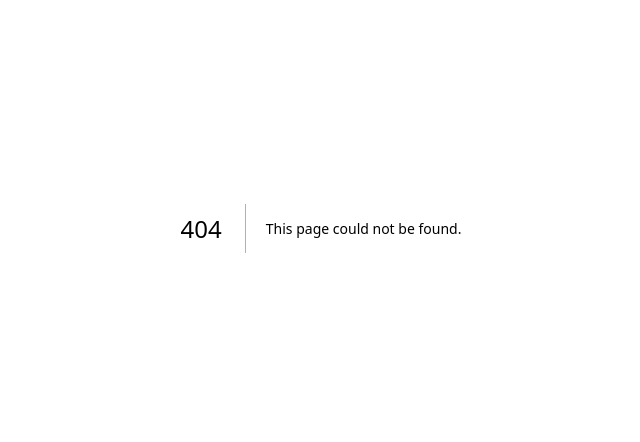
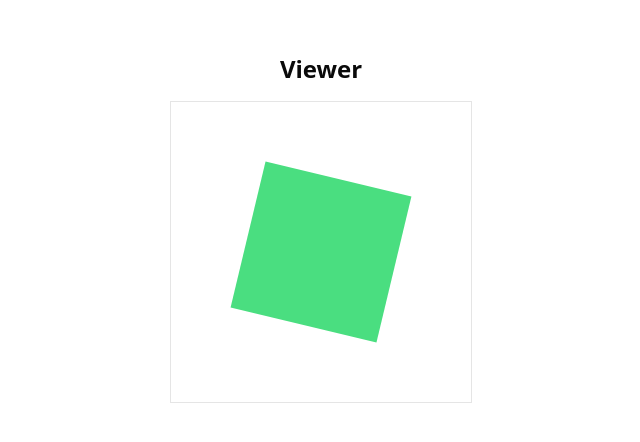
Before and after one commit to FumiyaKidachi0722/minemap-explorer, a Next.js app: page /viewer in a window 1280 px wide. Before the commit this address had no page. Shown: the part 172-614 px from the top of the page, without its empty margins (319-959 px from the left). Built offline with nearby package versions, Linux system fonts and the light colour scheme.

Commit message:
Fix build fonts and add viewer page

```diff
--- a/src/app/globals.css
+++ b/src/app/globals.css
@@ -44,6 +44,8 @@
 }
 
 :root {
+  --font-geist-sans: ui-sans-serif, system-ui, sans-serif;
+  --font-geist-mono: ui-monospace, SFMono-Regular, monospace;
   --radius: 0.625rem;
   --background: oklch(1 0 0);
   --foreground: oklch(0.145 0 0);
--- a/src/app/layout.tsx
+++ b/src/app/layout.tsx
@@ -1,16 +1,5 @@
 import type { Metadata } from 'next';
-import { Geist, Geist_Mono } from 'next/font/google';
 import './globals.css';
-
-const geistSans = Geist({
-  variable: '--font-geist-sans',
-  subsets: ['latin'],
-});
-
-const geistMono = Geist_Mono({
-  variable: '--font-geist-mono',
-  subsets: ['latin'],
-});
 
 export const metadata: Metadata = {
   title: 'Create Next App',
@@ -24,11 +13,7 @@ export default function RootLayout({
 }>) {
   return (
     <html lang="en">
-      <body
-        className={`${geistSans.variable} ${geistMono.variable} antialiased`}
-      >
-        {children}
-      </body>
+      <body className="antialiased font-sans">{children}</body>
     </html>
   );
 }
--- /dev/null
+++ b/src/app/viewer/page.tsx
@@ -0,0 +1,12 @@
+'use client';
+
+import ViewerCanvas from '@/presentation/components/ViewerCanvas';
+
+export default function ViewerPage() {
+  return (
+    <div className="flex flex-col items-center justify-center min-h-screen p-8">
+      <h1 className="text-2xl font-bold mb-4">Viewer</h1>
+      <ViewerCanvas />
+    </div>
+  );
+}
--- /dev/null
+++ b/src/presentation/components/ViewerCanvas.tsx
@@ -0,0 +1,31 @@
+'use client';
+
+import { useEffect, useRef } from 'react';
+
+export default function ViewerCanvas() {
+  const canvasRef = useRef<HTMLCanvasElement>(null);
+
+  useEffect(() => {
+    const canvas = canvasRef.current;
+    if (!canvas) return;
+    const ctx = canvas.getContext('2d');
+    if (!ctx) return;
+    let frame = 0;
+    const draw = () => {
+      frame += 0.02;
+      const size = Math.min(canvas.width, canvas.height) / 2;
+      ctx.clearRect(0, 0, canvas.width, canvas.height);
+      ctx.save();
+      ctx.translate(canvas.width / 2, canvas.height / 2);
+      ctx.rotate(frame);
+      ctx.fillStyle = '#4ade80';
+      ctx.fillRect(-size / 2, -size / 2, size, size);
+      ctx.restore();
+      requestAnimationFrame(draw);
+    };
+    draw();
+    return () => {};
+  }, []);
+
+  return <canvas ref={canvasRef} width={300} height={300} className="border" />;
+}
--- a/src/presentation/components/ui/alert-dialog.tsx
+++ b/src/presentation/components/ui/alert-dialog.tsx
@@ -1,7 +1,7 @@
 'use client';
 
 import * as React from 'react';
-import * as AlertDialogPrimitive from '@radix-ui/react-alert-dialog';
+import * as AlertDialogPrimitive from '@radix-ui/react-dialog';
 
 import { cn } from '@/lib/utils';
 import { buttonVariants } from '@/presentation/components/ui/button';
@@ -121,9 +121,9 @@ function AlertDialogDescription({
 function AlertDialogAction({
   className,
   ...props
-}: React.ComponentProps<typeof AlertDialogPrimitive.Action>) {
+}: React.ComponentProps<typeof AlertDialogPrimitive.Close>) {
   return (
-    <AlertDialogPrimitive.Action
+    <AlertDialogPrimitive.Close
       className={cn(buttonVariants(), className)}
       {...props}
     />
@@ -133,9 +133,9 @@ function AlertDialogAction({
 function AlertDialogCancel({
   className,
   ...props
-}: React.ComponentProps<typeof AlertDialogPrimitive.Cancel>) {
+}: React.ComponentProps<typeof AlertDialogPrimitive.Close>) {
   return (
-    <AlertDialogPrimitive.Cancel
+    <AlertDialogPrimitive.Close
       className={cn(buttonVariants({ variant: 'outline' }), className)}
       {...props}
     />
```
Also changed, not shown: 1 other file (tests, documents, lock files or other folders).
